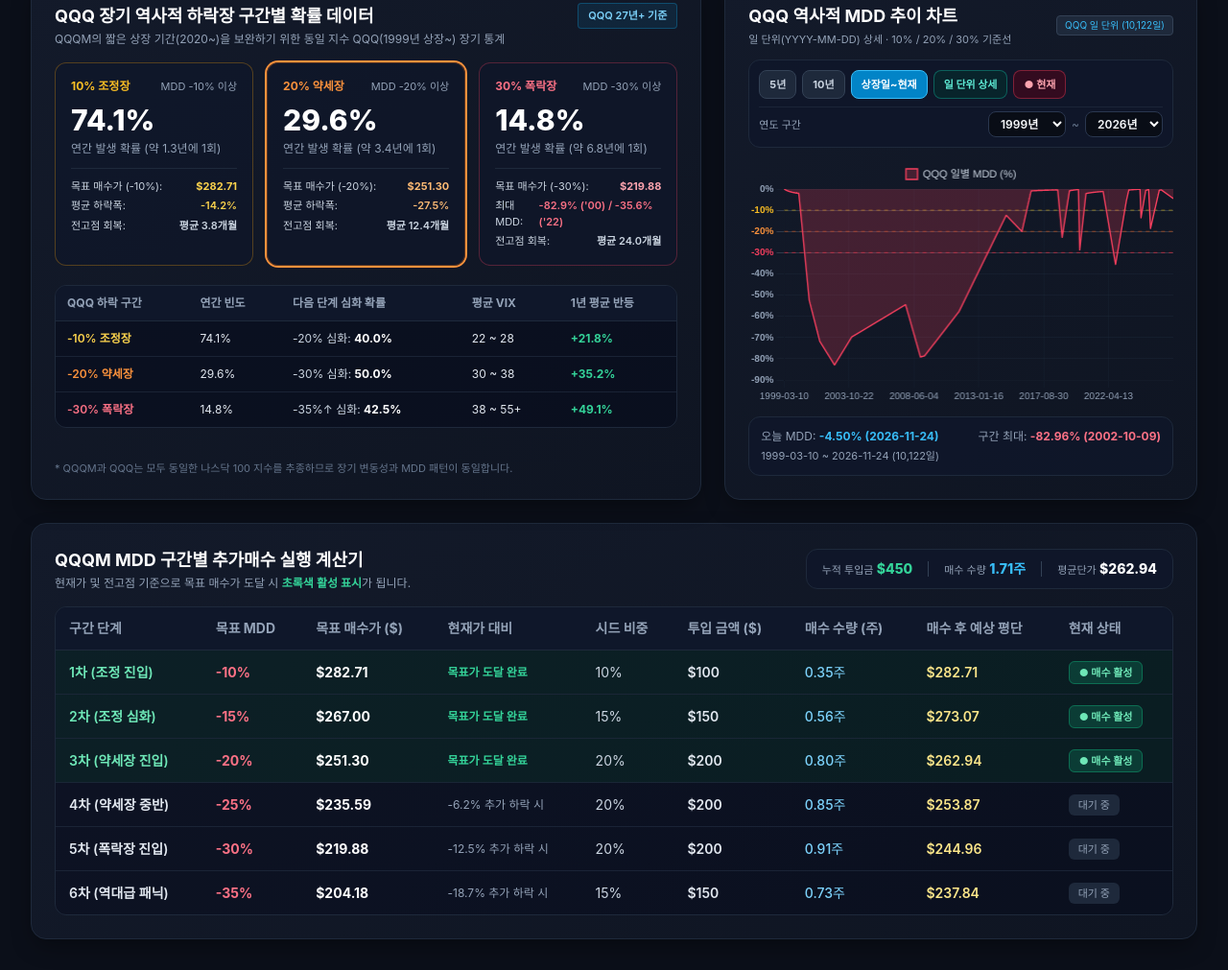
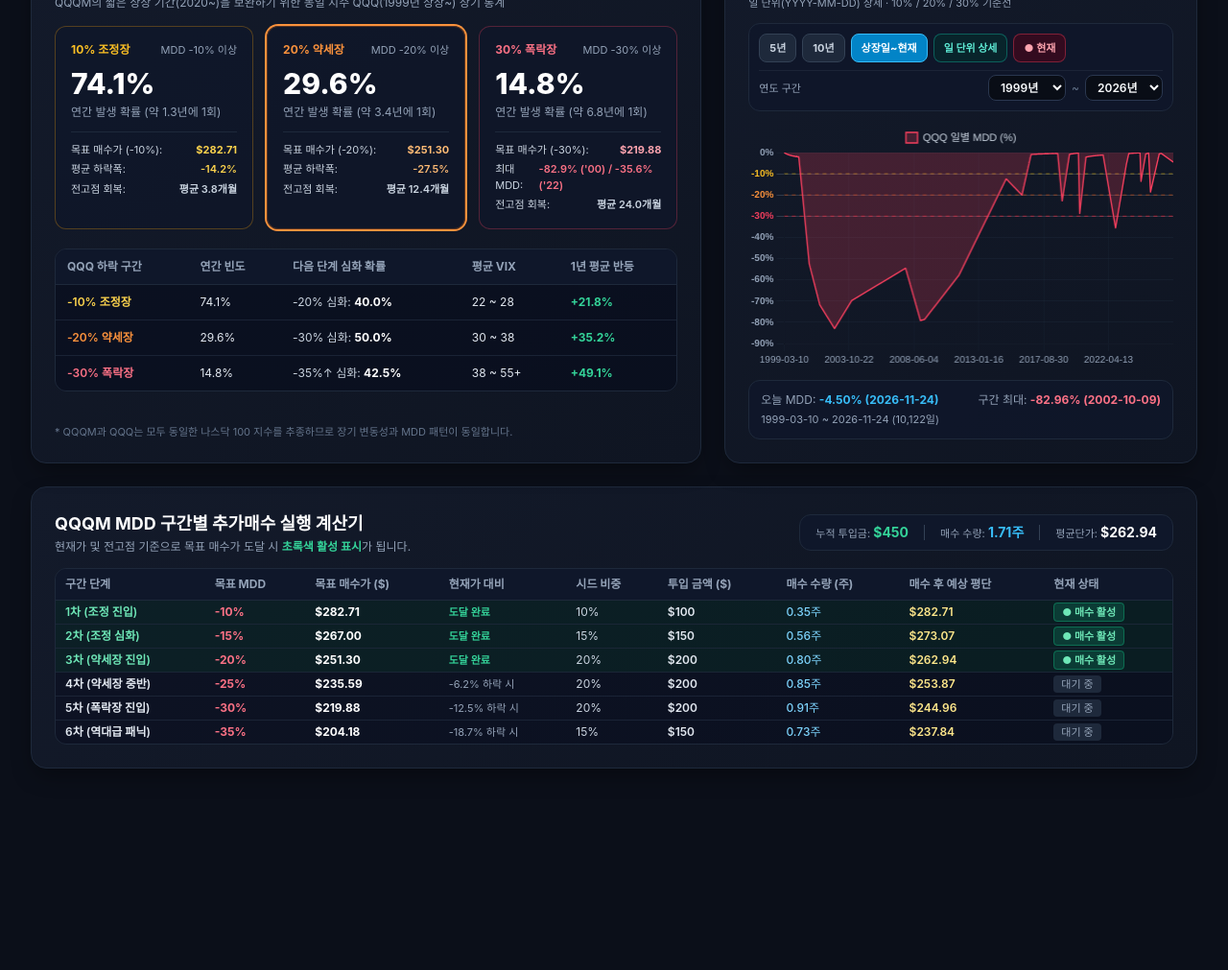
Before and after one commit to pastry1127/qqqm-mdd, a plain HTML site: page index.html in a window 1280 px wide. Shown: the part 1332-2343 px from the top of the page at 96% size. After the commit the page ends 2165 px from the top, so only its background shows below. Drawn offline with nearby package versions, Linux system fonts and the light colour scheme; no server answers; a web font is replaced by a local one.

Commit message:
Update index.html

```diff
--- a/index.html
+++ b/index.html
@@ -34,10 +34,6 @@
       outline: none;
       border-color: #38bdf8;
       box-shadow: 0 0 0 2px rgba(56, 189, 248, 0.2);
-    }
-    input[type="range"] {
-      accent-color: #38bdf8;
-      height: 22px;
     }
     .period-btn-active {
       background-color: #0284c7 !important;
@@ -120,36 +116,36 @@
           <p class="text-[11px] text-slate-500 mt-1.5">Twelve Data QQQM 최고가</p>
         </div>
 
-        <!-- QQQM 현재가 -->
+        <!-- QQQM 현재가 (하단 스크롤바/슬라이더 삭제) -->
         <div class="bg-slate-900/60 p-3.5 rounded-xl border border-slate-800">
           <div class="flex justify-between items-center gap-2 mb-1.5">
             <label for="priceInput" class="block text-xs text-slate-300 font-medium">QQQM 현재가 ($)</label>
             <span id="priceChangeLabel" class="text-[10px] text-slate-400">-</span>
           </div>
           <input type="number" id="priceInput" step="0.01" value="251.23" oninput="recalculateAll()" class="input-box w-full px-3 py-2 rounded-lg text-base font-bold text-sky-300" />
-          <input type="range" id="priceSlider" min="150" max="400" step="0.5" value="251.23" oninput="syncSliderToPrice(this.value)" class="w-full mt-2 cursor-pointer" />
-        </div>
-
-        <!-- VIX 지수 -->
+          <p class="text-[11px] text-slate-500 mt-1.5">실시간 시세 자동 반영</p>
+        </div>
+
+        <!-- VIX 지수 (하단 스크롤바/슬라이더 삭제) -->
         <div class="bg-slate-900/60 p-3.5 rounded-xl border border-slate-800">
           <div class="flex justify-between items-center gap-2 mb-1.5">
             <label for="vixInput" class="block text-xs text-slate-300 font-medium">CBOE VIX 지수</label>
             <span id="vixSourceBadge" class="text-[10px] text-amber-300 truncate">구글시트 자동 갱신중</span>
           </div>
           <input type="number" id="vixInput" step="0.01" value="22.50" oninput="recalculateAll()" class="input-box w-full px-3 py-2 rounded-lg text-base font-bold text-amber-300" />
-          <input type="range" id="vixSlider" min="10" max="65" step="0.5" value="22.50" oninput="syncSliderToVix(this.value)" class="w-full mt-2 cursor-pointer" />
-        </div>
-
-        <!-- CNN 공포탐욕지수 -->
+          <p class="text-[11px] text-slate-500 mt-1.5">구글시트 A/B열 자동 연동</p>
+        </div>
+
+        <!-- CNN 공포탐욕지수 (하단 스크롤바/슬라이더 삭제) -->
         <div class="bg-slate-900/60 p-3.5 rounded-xl border border-slate-800">
           <div class="flex justify-between items-center gap-2 mb-1.5">
             <label for="fgInput" class="block text-xs text-slate-300 font-medium">CNN 공포·탐욕 (0~100)</label>
             <span id="fgSourceBadge" class="text-[10px] text-amber-300 truncate">CNN 조회중</span>
           </div>
           <input type="number" id="fgInput" min="0" max="100" step="1" value="35" oninput="recalculateAll()" class="input-box w-full px-3 py-2 rounded-lg text-base font-bold text-rose-400" />
-          <input type="range" id="fgSlider" min="0" max="100" step="1" value="35" oninput="syncSliderToFg(this.value)" class="w-full mt-2 cursor-pointer" />
-          <div class="mt-1 flex justify-end">
-            <a href="https://edition.cnn.com/markets/fear-and-greed" target="_blank" rel="noopener noreferrer" class="text-[11px] text-sky-400 hover:underline py-0.5">CNN 원본 확인 ↗</a>
+          <div class="mt-1.5 flex items-center justify-between">
+            <span class="text-[11px] text-slate-500">0(공포) ~ 100(탐욕)</span>
+            <a href="https://edition.cnn.com/markets/fear-and-greed" target="_blank" rel="noopener noreferrer" class="text-[11px] text-sky-400 hover:underline">CNN 원본 확인 ↗</a>
           </div>
         </div>
 
@@ -521,7 +517,7 @@
         </p>
       </div>
 
-      <!-- 우측 5컬럼: QQQ 역사적 MDD 추이 차트 (레이아웃 유지) -->
+      <!-- 우측 5컬럼: QQQ 역사적 MDD 추이 차트 (원본 레이아웃 100% 유지) -->
       <div class="card p-4 sm:p-6 lg:col-span-5 flex flex-col justify-between">
         <div>
           <div class="flex flex-wrap items-center justify-between gap-2">
@@ -582,55 +578,47 @@
       </div>
     </section>
 
-    <!-- 하단: QQQM MDD 구간별 분할매수 실행 계산기 (갤럭시 S26 울트라 최적화) -->
+    <!-- 하단: QQQM MDD 구간별 분할매수 실행 테이블 (행 높이 축소 · 한 줄 표시) -->
     <section class="card p-4 sm:p-6">
-      <div class="flex flex-col md:flex-row md:items-center md:justify-between gap-3.5 mb-4">
+      <div class="flex flex-col md:flex-row md:items-center md:justify-between gap-3 mb-3.5">
         <div>
           <h2 class="text-base sm:text-lg font-bold text-white">QQQM MDD 구간별 추가매수 실행 계산기</h2>
-          <p class="text-[11px] sm:text-xs text-slate-400 mt-0.5 leading-relaxed">
-            현재가 및 전고점 기준으로 목표 매수가 도달 시 <span class="text-emerald-400 font-semibold">초록색 활성 표시</span>가 됩니다.
-          </p>
-        </div>
-        <div class="grid grid-cols-3 sm:flex sm:flex-wrap items-center gap-2 sm:gap-4 text-xs bg-slate-900/95 p-3 sm:px-4 sm:py-2.5 rounded-xl border border-slate-800">
-          <div class="min-w-0">
-            <span class="text-[10px] sm:text-[11px] text-slate-400 block sm:inline">누적 투입금</span>
-            <strong id="totalTriggeredCash" class="text-emerald-400 text-xs sm:text-sm font-extrabold block sm:inline truncate">$0</strong>
+          <p class="text-xs text-slate-400 mt-0.5">현재가 및 전고점 기준으로 목표 매수가 도달 시 <span class="text-emerald-400 font-semibold">초록색 활성 표시</span>가 됩니다.</p>
+        </div>
+        <div class="grid grid-cols-3 sm:flex sm:flex-wrap items-center gap-2 sm:gap-4 text-xs bg-slate-900 p-2.5 sm:px-4 sm:py-2 rounded-xl border border-slate-800">
+          <div class="whitespace-nowrap">
+            <span class="text-[11px] text-slate-400 block sm:inline">누적 투입금: </span>
+            <strong id="totalTriggeredCash" class="text-emerald-400 text-xs sm:text-sm">$0</strong>
           </div>
           <div class="hidden sm:block h-4 w-[1px] bg-slate-700"></div>
-          <div class="min-w-0">
-            <span class="text-[10px] sm:text-[11px] text-slate-400 block sm:inline">매수 수량</span>
-            <strong id="totalTriggeredShares" class="text-sky-400 text-xs sm:text-sm font-extrabold block sm:inline truncate">0주</strong>
+          <div class="whitespace-nowrap">
+            <span class="text-[11px] text-slate-400 block sm:inline">매수 수량: </span>
+            <strong id="totalTriggeredShares" class="text-sky-400 text-xs sm:text-sm">0주</strong>
           </div>
           <div class="hidden sm:block h-4 w-[1px] bg-slate-700"></div>
-          <div class="min-w-0">
-            <span class="text-[10px] sm:text-[11px] text-slate-400 block sm:inline">평균단가</span>
-            <strong id="avgBuyPrice" class="text-white text-xs sm:text-sm font-extrabold block sm:inline truncate">$0.00</strong>
+          <div class="whitespace-nowrap">
+            <span class="text-[11px] text-slate-400 block sm:inline">평균단가: </span>
+            <strong id="avgBuyPrice" class="text-white text-xs sm:text-sm">$0.00</strong>
           </div>
         </div>
       </div>
 
-      <!-- 갤럭시 S26 울트라 세로 화면용 카드형 리스트 (sm 미만 노출) -->
-      <div id="dcaMobileCards" class="grid grid-cols-1 gap-3 sm:hidden">
-        <!-- JS로 동적 생성 -->
-      </div>
-
-      <!-- 태블릿/데스크톱 테이블 뷰 (sm 이상 노출) -->
-      <div class="hidden sm:block overflow-x-auto rounded-xl border border-slate-800">
-        <table class="w-full text-left text-xs md:text-sm min-w-[680px]">
+      <div class="overflow-x-auto rounded-xl border border-slate-800">
+        <table class="w-full text-left text-xs min-w-[760px]">
           <thead class="bg-slate-900 text-slate-400 border-b border-slate-800">
             <tr>
-              <th class="py-3 px-3.5">구간 단계</th>
-              <th class="py-3 px-3.5">목표 MDD</th>
-              <th class="py-3 px-3.5">목표 매수가 ($)</th>
-              <th class="py-3 px-3.5">현재가 대비</th>
-              <th class="py-3 px-3.5">시드 비중</th>
-              <th class="py-3 px-3.5">투입 금액 ($)</th>
-              <th class="py-3 px-3.5">매수 수량 (주)</th>
-              <th class="py-3 px-3.5">매수 후 예상 평단</th>
-              <th class="py-3 px-3.5">현재 상태</th>
+              <th class="py-2 px-2.5 whitespace-nowrap">구간 단계</th>
+              <th class="py-2 px-2.5 whitespace-nowrap">목표 MDD</th>
+              <th class="py-2 px-2.5 whitespace-nowrap">목표 매수가 ($)</th>
+              <th class="py-2 px-2.5 whitespace-nowrap">현재가 대비</th>
+              <th class="py-2 px-2.5 whitespace-nowrap">시드 비중</th>
+              <th class="py-2 px-2.5 whitespace-nowrap">투입 금액 ($)</th>
+              <th class="py-2 px-2.5 whitespace-nowrap">매수 수량 (주)</th>
+              <th class="py-2 px-2.5 whitespace-nowrap">매수 후 예상 평단</th>
+              <th class="py-2 px-2.5 whitespace-nowrap">현재 상태</th>
             </tr>
           </thead>
-          <tbody id="dcaTableBody" class="divide-y divide-slate-800/80">
+          <tbody id="dcaTableBody" class="divide-y divide-slate-800/80 leading-none">
             <!-- JS로 동적 생성 -->
           </tbody>
         </table>
@@ -826,7 +814,6 @@
     async function fetchCnnFearAndGreed() {
       const fgBadge = document.getElementById('fgSourceBadge');
       const fgInputEl = document.getElementById('fgInput');
-      const fgSliderEl = document.getElementById('fgSlider');
 
       fgBadge.innerText = 'CNN 동기화 중...';
       fgBadge.className = 'text-[10px] text-amber-300 truncate';
@@ -852,9 +839,8 @@
         }
 
         const score = parseScore(data);
-        if (score !== null && fgInputEl && fgSliderEl) {
+        if (score !== null && fgInputEl) {
           fgInputEl.value = score;
-          fgSliderEl.value = score;
           fgBadge.innerText = 'CNN 자동 반영';
           fgBadge.className = 'text-[10px] text-emerald-400 font-semibold truncate';
           return `CNN 공포·탐욕(${score})`;
@@ -948,7 +934,6 @@
 
         if (extractedVix !== null) {
           document.getElementById('vixInput').value = extractedVix.toFixed(2);
-          document.getElementById('vixSlider').value = extractedVix.toFixed(2);
           vixBadge.innerText = extractedDate ? `시트 A-B (${extractedDate})` : '시트 A열 VIX → B열 반영';
           vixBadge.className = 'text-[10px] text-emerald-400 font-semibold truncate';
           summaryParts.push(`VIX(${extractedVix.toFixed(2)})`);
@@ -1058,7 +1043,6 @@
           const livePrice = parseFloat(quoteRes.close);
           const pctChange = parseFloat(quoteRes.percent_change || 0);
           document.getElementById('priceInput').value = livePrice.toFixed(2);
-          document.getElementById('priceSlider').value = livePrice.toFixed(2);
 
           const changeEl = document.getElementById('priceChangeLabel');
           changeEl.innerText = `${pctChange >= 0 ? '+' : ''}${pctChange.toFixed(2)}%`;
@@ -1320,29 +1304,11 @@
       document.getElementById('rangeDateSpanText').innerText = `${series[0].date} ~ ${todayDate} (${series.length.toLocaleString()}일)`;
     }
 
-    function syncSliderToPrice(val) {
-      document.getElementById('priceInput').value = val;
-      recalculateAll();
-    }
-
-    function syncSliderToVix(val) {
-      document.getElementById('vixInput').value = val;
-      recalculateAll();
-    }
-
-    function syncSliderToFg(val) {
-      document.getElementById('fgInput').value = val;
-      recalculateAll();
-    }
-
     function applyPreset(ath, price, vix, fg) {
       document.getElementById('athInput').value = ath;
       document.getElementById('priceInput').value = price;
-      document.getElementById('priceSlider').value = price;
       document.getElementById('vixInput').value = vix;
-      document.getElementById('vixSlider').value = vix;
       document.getElementById('fgInput').value = fg;
-      document.getElementById('fgSlider').value = fg;
       recalculateAll();
     }
 
@@ -1491,13 +1457,6 @@
       const vix = Math.max(5, parseFloat(document.getElementById('vixInput').value) || 22.50);
       const fg = Math.min(100, Math.max(0, parseFloat(document.getElementById('fgInput').value) || 35));
       const seed = Math.max(0, parseCommaNumber(document.getElementById('seedInput').value));
-
-      const slider = document.getElementById('priceSlider');
-      slider.max = Math.ceil(ath * 1.15);
-      slider.min = Math.floor(ath * 0.45);
-      slider.value = price;
-      document.getElementById('vixSlider').value = vix;
-      document.getElementById('fgSlider').value = fg;
 
       const posInfo = updatePositionMetrics(price);
       updateTechnicalIndicators(price, ath);
@@ -1623,9 +1582,7 @@
       }
 
       const tbody = document.getElementById('dcaTableBody');
-      const mobileCardsContainer = document.getElementById('dcaMobileCards');
       tbody.innerHTML = '';
-      mobileCardsContainer.innerHTML = '';
 
       let triggeredCash = 0;
       let triggeredShares = 0;
@@ -1653,67 +1610,29 @@
           triggeredWeight += tier.weight * 100;
         }
 
-        const statusBadgeHtml = isTriggered
-          ? '<span class="px-2.5 py-1 text-[11px] font-bold rounded-md bg-emerald-500/20 text-emerald-300 border border-emerald-500/40 shrink-0">● 매수 활성</span>'
-          : '<span class="px-2.5 py-1 text-[11px] font-medium rounded-md bg-slate-800 text-slate-400 shrink-0">대기 중</span>';
-
-        const diffText = isTriggered ? '목표가 도달 완료' : `${diffPct.toFixed(1)}% 추가 하락 시`;
-
-        // 갤럭시 S26 울트라 세로 화면 카드
-        const cardDiv = document.createElement('div');
-        cardDiv.className = isTriggered
-          ? 'p-3.5 rounded-xl bg-emerald-950/35 border border-emerald-500/40 space-y-2.5'
-          : 'p-3.5 rounded-xl bg-slate-900/75 border border-slate-800 space-y-2.5';
-
-        cardDiv.innerHTML = `
-          <div class="flex items-center justify-between gap-2">
-            <div>
-              <div class="text-sm font-bold ${isTriggered ? 'text-emerald-300' : 'text-white'}">${tier.name}</div>
-              <div class="text-[11px] text-slate-400 mt-0.5">
-                목표 MDD <strong class="text-rose-400">-${(tier.drop * 100).toFixed(0)}%</strong> · 시드 비중 <strong class="text-slate-200">${(tier.weight * 100).toFixed(0)}%</strong>
-              </div>
-            </div>
-            ${statusBadgeHtml}
-          </div>
-
-          <div class="grid grid-cols-2 gap-2 text-xs bg-slate-950/60 p-2.5 rounded-lg border border-slate-800/80">
-            <div>
-              <span class="text-[10px] text-slate-400 block">목표 매수가</span>
-              <strong class="text-sm font-extrabold text-white">$${formatCommaNumber(targetPrice, 2)}</strong>
-              <span class="block text-[10px] ${isTriggered ? 'text-emerald-400' : 'text-slate-500'}">${diffText}</span>
-            </div>
-            <div>
-              <span class="text-[10px] text-slate-400 block">구간 투입금</span>
-              <strong class="text-sm font-extrabold text-emerald-400">$${formatCommaNumber(allocCash, 0)}</strong>
-              <span class="block text-[10px] text-sky-300">예상 ${formatCommaNumber(shares, 2)}주</span>
-            </div>
-          </div>
-
-          <div class="flex items-center justify-between text-[11px] pt-0.5">
-            <span class="text-slate-400">누적 매수 후 예상 평단</span>
-            <strong class="text-xs font-bold text-amber-200">$${formatCommaNumber(projectedAvgPrice, 2)}</strong>
-          </div>
-        `;
-        mobileCardsContainer.appendChild(cardDiv);
-
-        // 데스크톱 테이블 행
         const tr = document.createElement('tr');
         tr.className = isTriggered
           ? 'bg-emerald-950/35 hover:bg-emerald-900/40 transition-colors'
           : 'bg-slate-950/30 hover:bg-slate-900/60 transition-colors';
 
         tr.innerHTML = `
-          <td class="py-3 px-3.5 font-semibold ${isTriggered ? 'text-emerald-300' : 'text-slate-200'}">${tier.name}</td>
-          <td class="py-3 px-3.5 font-bold text-rose-400">-${(tier.drop * 100).toFixed(0)}%</td>
-          <td class="py-3 px-3.5 font-bold text-white">$${formatCommaNumber(targetPrice, 2)}</td>
-          <td class="py-3 px-3.5 text-xs ${isTriggered ? 'text-emerald-400 font-semibold' : 'text-slate-400'}">
-            ${diffText}
+          <td class="py-1.5 px-2.5 whitespace-nowrap font-semibold ${isTriggered ? 'text-emerald-300' : 'text-slate-200'}">${tier.name}</td>
+          <td class="py-1.5 px-2.5 whitespace-nowrap font-bold text-rose-400">-${(tier.drop * 100).toFixed(0)}%</td>
+          <td class="py-1.5 px-2.5 whitespace-nowrap font-bold text-white">$${formatCommaNumber(targetPrice, 2)}</td>
+          <td class="py-1.5 px-2.5 whitespace-nowrap text-[11px] ${isTriggered ? 'text-emerald-400 font-semibold' : 'text-slate-400'}">
+            ${isTriggered ? '도달 완료' : `${diffPct.toFixed(1)}% 하락 시`}
           </td>
-          <td class="py-3 px-3.5 text-slate-300">${(tier.weight * 100).toFixed(0)}%</td>
-          <td class="py-3 px-3.5 font-semibold text-slate-200">$${formatCommaNumber(allocCash, 0)}</td>
-          <td class="py-3 px-3.5 text-sky-300 font-medium">${formatCommaNumber(shares, 2)}주</td>
-          <td class="py-3 px-3.5 text-amber-200 font-semibold">$${formatCommaNumber(projectedAvgPrice, 2)}</td>
-          <td class="py-3 px-3.5">${statusBadgeHtml}</td>
+          <td class="py-1.5 px-2.5 whitespace-nowrap text-slate-300">${(tier.weight * 100).toFixed(0)}%</td>
+          <td class="py-1.5 px-2.5 whitespace-nowrap font-semibold text-slate-200">$${formatCommaNumber(allocCash, 0)}</td>
+          <td class="py-1.5 px-2.5 whitespace-nowrap text-sky-300 font-medium">${formatCommaNumber(shares, 2)}주</td>
+          <td class="py-1.5 px-2.5 whitespace-nowrap text-amber-200 font-semibold">$${formatCommaNumber(projectedAvgPrice, 2)}</td>
+          <td class="py-1.5 px-2.5 whitespace-nowrap">
+            ${
+              isTriggered
+                ? '<span class="px-2 py-0.5 text-[11px] font-bold rounded bg-emerald-500/20 text-emerald-300 border border-emerald-500/40 whitespace-nowrap">● 매수 활성</span>'
+                : '<span class="px-2 py-0.5 text-[11px] font-medium rounded bg-slate-800 text-slate-400 whitespace-nowrap">대기 중</span>'
+            }
+          </td>
         `;
         tbody.appendChild(tr);
       });
```
